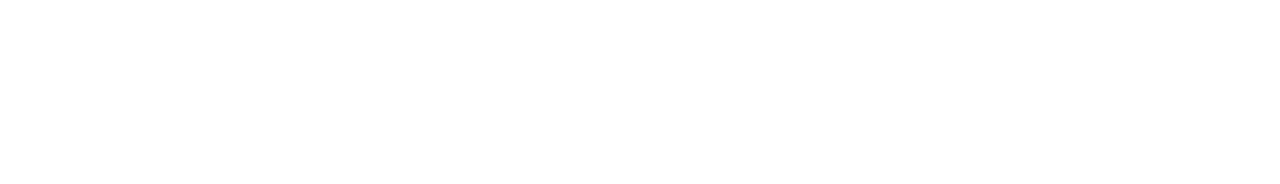
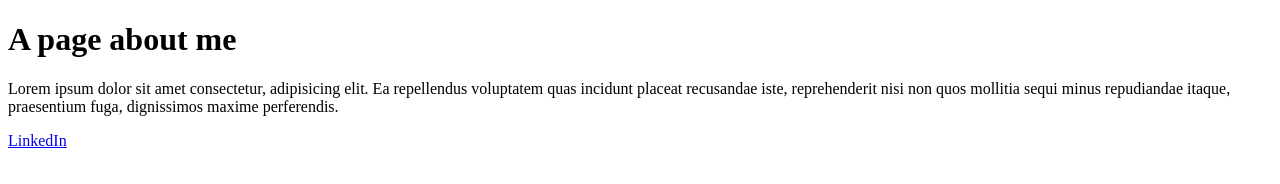
Before and after one commit to randomnickname123456789/bcu25d-html-git-demo, a plain HTML site: page index.html in a window 1280 px wide. Drawn offline with Linux system fonts and the light colour scheme.

Commit message:
added info about me

```diff
--- a/index.html
+++ b/index.html
@@ -6,6 +6,10 @@
   <title>About me</title>
 </head>
 <body>
-
+  <main>
+    <h1>A page about me</h1>
+    <p>Lorem ipsum dolor sit amet consectetur, adipisicing elit. Ea repellendus voluptatem quas incidunt placeat recusandae iste, reprehenderit nisi non quos mollitia sequi minus repudiandae itaque, praesentium fuga, dignissimos maxime perferendis.</p>
+    <a href="https://linkedin.com">LinkedIn</a>
+  </main>
 </body>
 </html>
```
